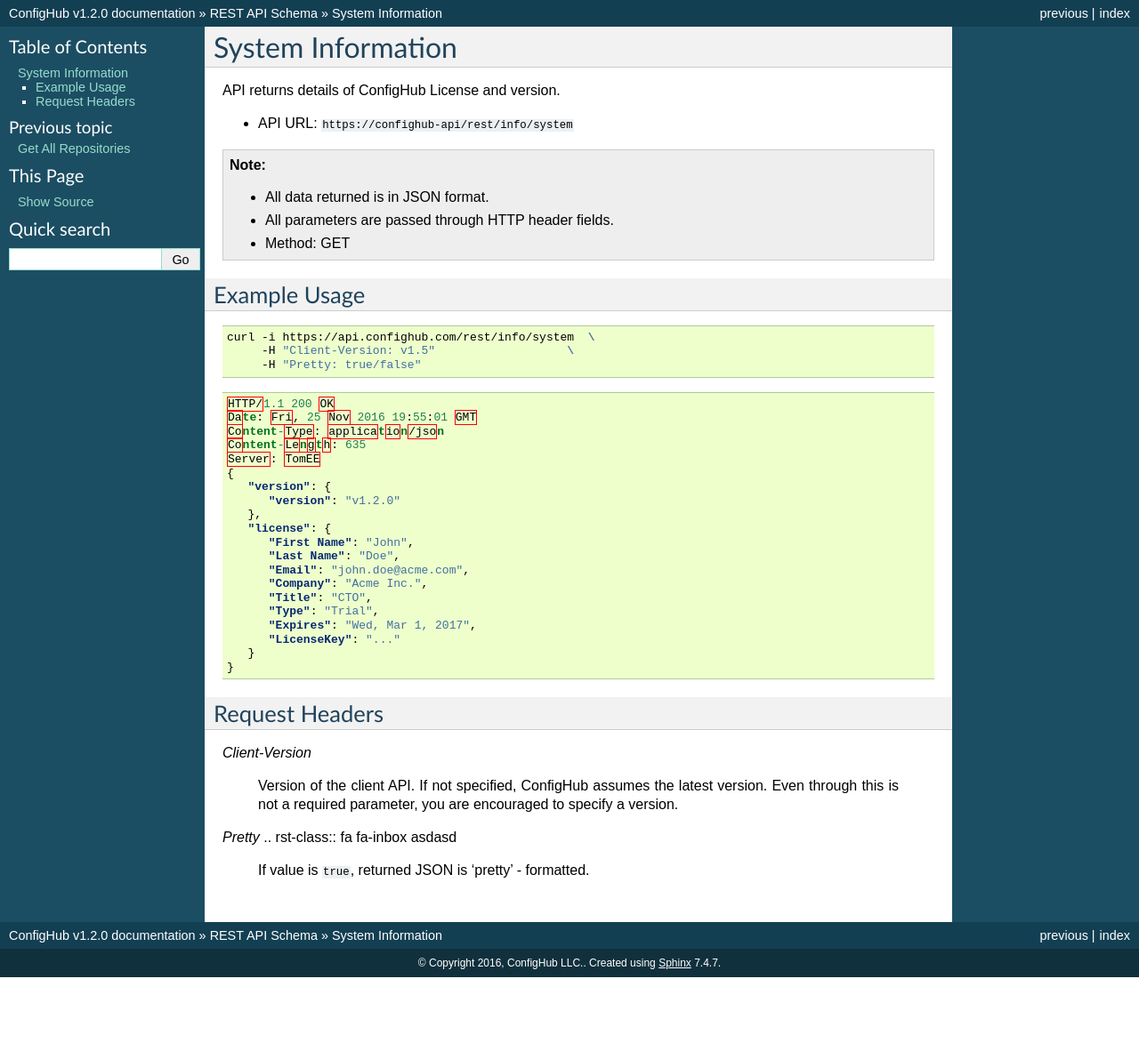
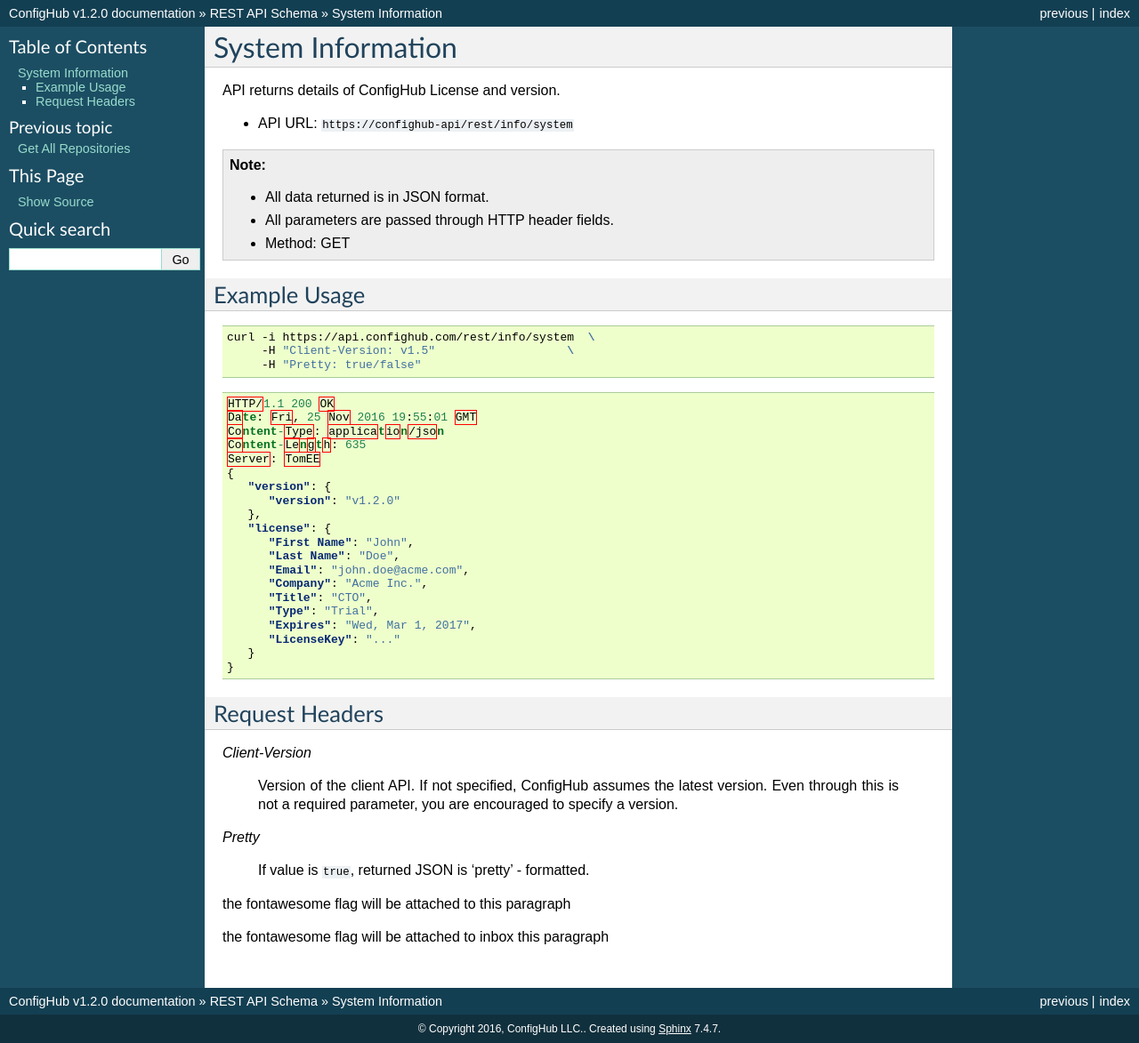
Before and after one commit to ConfigHubPub/Docs, a Sphinx documentation site: the page built from documentation/pages/schema/system.rst, in a window 1280 px wide. Shown: the whole page at 89% size. Built offline with Sphinx 7.4.7, drawn with Linux system fonts in a browser that asks for light colours; before the commit the page ends 1099 px from its top, so only the background shows below that.

```diff
--- a/documentation/pages/schema/system.rst
+++ b/documentation/pages/schema/system.rst
@@ -54,6 +54,15 @@ Request Headers
    Version of the client API. If not specified, ConfigHub assumes the latest version. Even through this is
    not a required parameter, you are encouraged to specify a version.
 
-*Pretty* .. rst-class:: fa fa-inbox asdasd
+*Pretty*
 
    If value is ``true``, returned JSON is 'pretty' - formatted.
+
+.. rst-class:: fa fa-fontawesome
+
+   the fontawesome flag will be attached to this paragraph
+
+
+.. rst-class:: fa fa-inbox
+
+   the fontawesome flag will be attached to inbox this paragraph
```
